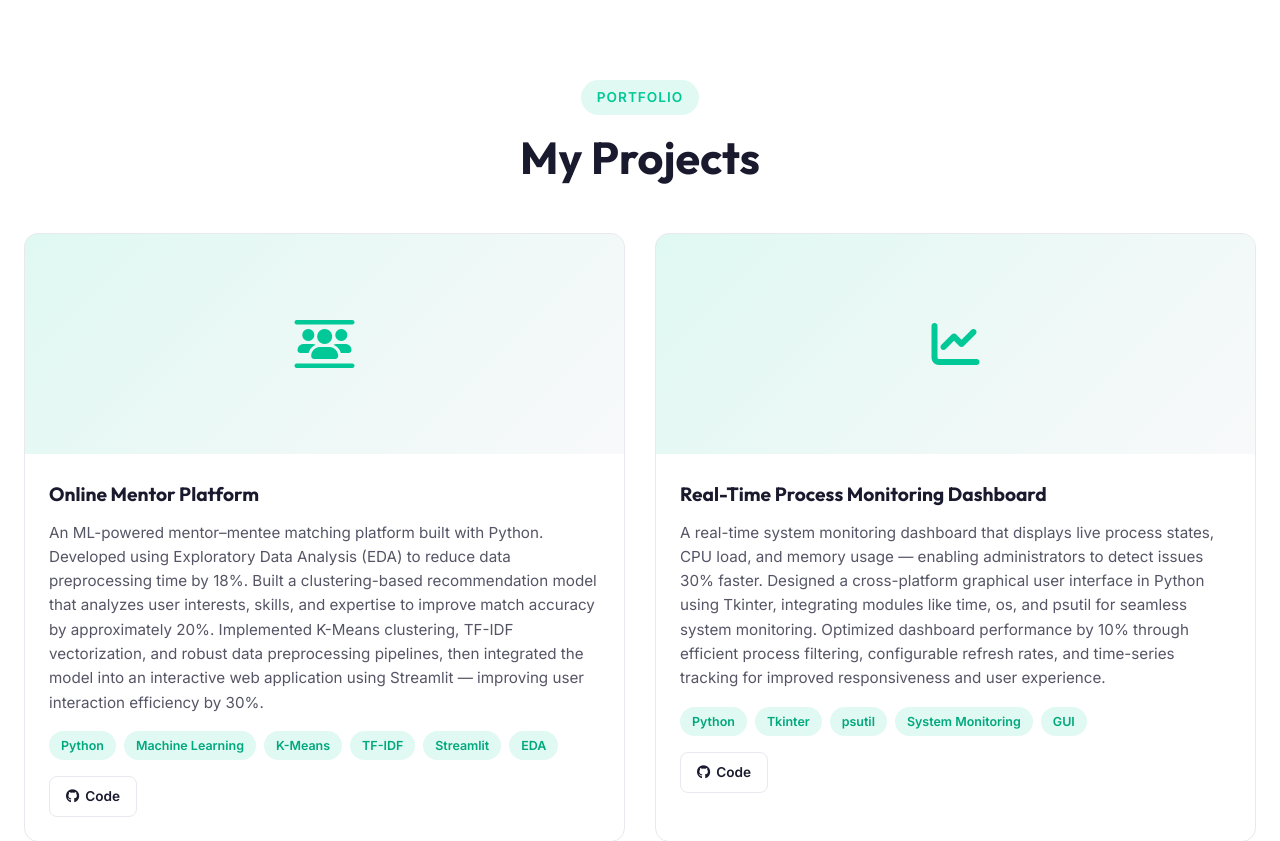
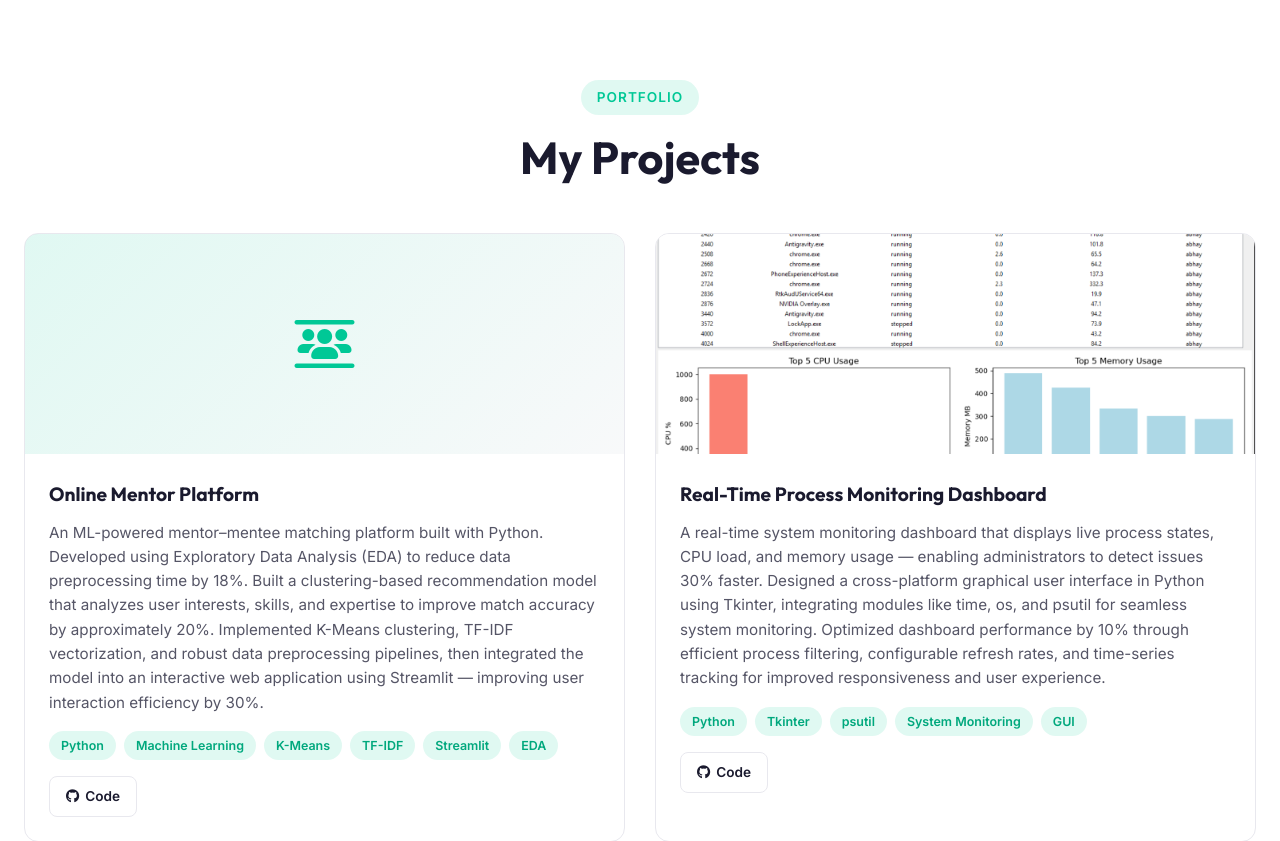
Before and after one commit to abhay6205/Portfolio, a Django app: page /projects/ in a window 1280 px wide. Shown: the part 80-921 px from the top of the page. Run offline with Django 5.2, Linux system fonts and the light colour scheme.

Commit message:
Update templates with new process dashboard screenshot

```diff
--- a/portfolio/main/templates/main/home.html
+++ b/portfolio/main/templates/main/home.html
@@ -190,6 +190,8 @@
             <div class="project-card-image">
                 {% if project.image %}
                 <img src="{{ project.image.url }}" alt="{{ project.title }}">
+                {% elif 'dashboard' in project.title|lower %}
+                <img src="{% static 'main/images/projects/dashboard.png' %}" alt="{{ project.title }}">
                 {% else %}
                 <i class="fa-solid fa-code"></i>
                 {% endif %}
--- a/portfolio/main/templates/main/projects.html
+++ b/portfolio/main/templates/main/projects.html
@@ -43,7 +43,7 @@
         <!-- Project 2: Real-Time Process Monitoring Dashboard -->
         <div class="project-card reveal">
             <div class="project-card-image">
-                <i class="fa-solid fa-chart-line"></i>
+                <img src="{% static 'main/images/projects/dashboard.png' %}" alt="Real-Time Process Monitoring Dashboard">
             </div>
             <div class="project-card-body">
                 <h3>Real-Time Process Monitoring Dashboard</h3>
```
Also changed, not shown: portfolio/main/static/main/images/projects/dashboard.png (added).
